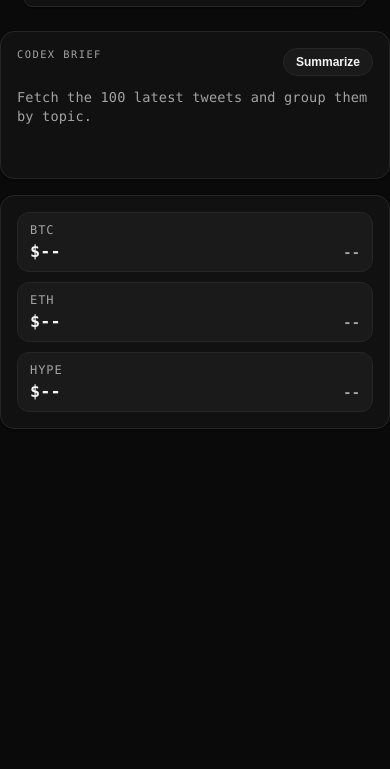
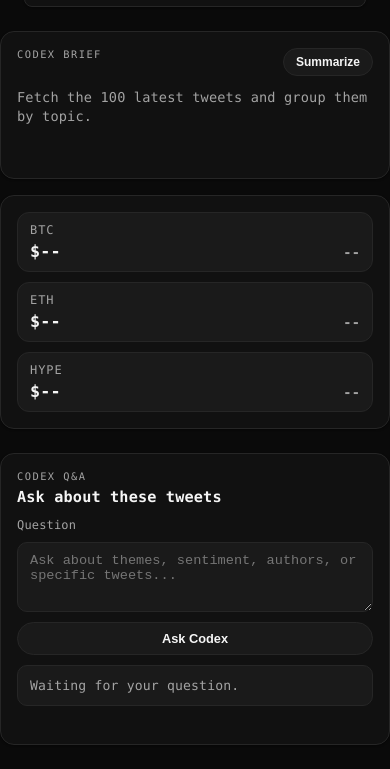
Before and after one commit to fightingentropy/bird-eye, a website: page public/index.html in a window 390 px wide. Shown: the part 428-1197 px from the top of the page. Before the commit the page ends 881 px from the top, so only its background shows below. Drawn offline with Linux system fonts and the light colour scheme; no server answers.

Commit message:
Add chat functionality for asking questions about tweets

```diff
--- a/public/app.js
+++ b/public/app.js
@@ -17,6 +17,10 @@ const summaryListEl = document.querySelector('[data-summary-list]');
 const summaryLeadEl = document.querySelector('[data-summary-lead]');
 const summaryStatusEl = document.querySelector('[data-summary-status]');
 const summaryTitleEl = document.querySelector('[data-summary-title]');
+const chatInputEl = document.querySelector('[data-chat-input]');
+const chatAskButton = document.querySelector('[data-chat-ask]');
+const chatAnswerEl = document.querySelector('[data-chat-answer]');
+const chatStatusEl = document.querySelector('[data-chat-status]');
 const priceEls = {
   BTC: document.querySelector('[data-price="BTC"]'),
   ETH: document.querySelector('[data-price="ETH"]'),
@@ -39,6 +43,7 @@ let activeCommand = DEFAULT_COMMAND;
 let currentTweets = [];
 let summaryInFlight = false;
 let activeSummaryFilter = null;
+let chatInFlight = false;
 const LEGACY_COMMANDS = [
   'bird home --following -n 10 --json',
   'bird home -n 10 --json',
@@ -170,6 +175,28 @@ function setSummaryStatus(message) {
   }
 
   summaryStatusEl.textContent = message || '';
+}
+
+function setChatStatus(message) {
+  if (!chatStatusEl) {
+    return;
+  }
+  chatStatusEl.textContent = message || '';
+}
+
+function setChatLoading(isLoading) {
+  if (!chatAskButton) {
+    return;
+  }
+  chatAskButton.disabled = isLoading;
+  chatAskButton.setAttribute('aria-busy', isLoading ? 'true' : 'false');
+}
+
+function setChatAnswer(message) {
+  if (!chatAnswerEl) {
+    return;
+  }
+  chatAnswerEl.textContent = message || '';
 }
 
 function setSummaryLoading(isLoading) {
@@ -452,6 +479,16 @@ async function getSummaryTweets() {
   return currentTweets.slice(0, 100);
 }
 
+async function getChatTweets() {
+  if (!Array.isArray(currentTweets) || currentTweets.length === 0) {
+    throw new Error('No tweets are loaded yet.');
+  }
+  if (currentTweets.length < 100) {
+    throw new Error('Load 100 tweets in the feed before asking questions.');
+  }
+  return currentTweets.slice(0, 100);
+}
+
 async function fetchSummary({ silent = false } = {}) {
   if (summaryInFlight) {
     return;
@@ -491,6 +528,42 @@ async function fetchSummary({ silent = false } = {}) {
   } finally {
     setSummaryLoading(false);
     summaryInFlight = false;
+  }
+}
+
+async function askChatQuestion(question) {
+  if (chatInFlight) {
+    return;
+  }
+  const trimmed = question ? question.trim() : '';
+  if (!trimmed) {
+    setChatStatus('Enter a question to ask Codex.');
+    return;
+  }
+
+  chatInFlight = true;
+  setChatLoading(true);
+  setChatStatus('Asking Codex about the latest tweets...');
+
+  try {
+    const tweets = await getChatTweets();
+    const response = await fetch('/api/tweet-chat', {
+      method: 'POST',
+      headers: { 'Content-Type': 'application/json' },
+      body: JSON.stringify({ question: trimmed, tweets })
+    });
+    const payload = await response.json();
+    if (!response.ok) {
+      throw new Error(payload && payload.error ? payload.error : 'Chat request failed.');
+    }
+    setChatAnswer(payload.answer || 'No answer returned.');
+    setChatStatus('Answered.');
+  } catch (error) {
+    setChatAnswer('Answer failed. Try again.');
+    setChatStatus(error && error.message ? error.message : 'Chat failed.');
+  } finally {
+    setChatLoading(false);
+    chatInFlight = false;
   }
 }
 
@@ -866,6 +939,19 @@ if (searchInput) {
 if (summaryButton) {
   summaryButton.addEventListener('click', () => fetchSummary());
 }
+if (chatAskButton) {
+  chatAskButton.addEventListener('click', () => {
+    askChatQuestion(chatInputEl ? chatInputEl.value : '');
+  });
+}
+if (chatInputEl) {
+  chatInputEl.addEventListener('keydown', (event) => {
+    if (event.key === 'Enter' && !event.shiftKey) {
+      event.preventDefault();
+      askChatQuestion(chatInputEl.value);
+    }
+  });
+}
 
 const storedCommand = localStorage.getItem(STORAGE_KEY);
 let legacyCommandDetected = false;
--- a/public/index.html
+++ b/public/index.html
@@ -118,6 +118,28 @@
       </div>
     </aside>
 
+    <aside class="chat-rail" aria-label="Ask Codex about the feed">
+      <div class="chat-header">
+        <div>
+          <div class="chat-kicker">Codex Q&A</div>
+          <h3>Ask about these tweets</h3>
+        </div>
+      </div>
+      <div class="chat-body">
+        <label class="chat-label" for="chatInput">Question</label>
+        <textarea
+          id="chatInput"
+          class="chat-input"
+          rows="3"
+          placeholder="Ask about themes, sentiment, authors, or specific tweets..."
+          data-chat-input
+        ></textarea>
+        <button class="chat-button" type="button" data-chat-ask>Ask Codex</button>
+        <div class="chat-answer" data-chat-answer>Waiting for your question.</div>
+        <div class="chat-status" data-chat-status></div>
+      </div>
+    </aside>
+
     <script src="app.js"></script>
   </body>
 </html>
--- a/public/styles.css
+++ b/public/styles.css
@@ -641,6 +641,107 @@ h1 {
   color: #f97316;
 }
 
+.chat-rail {
+  position: fixed;
+  bottom: clamp(16px, 4vw, 32px);
+  right: clamp(16px, 4vw, 48px);
+  width: min(360px, 90vw);
+  background: var(--surface);
+  border: 1px solid var(--line);
+  border-radius: 14px;
+  padding: 16px;
+  box-shadow: var(--shadow);
+  display: grid;
+  gap: 12px;
+  z-index: 3;
+}
+
+.chat-header {
+  display: flex;
+  align-items: flex-start;
+  justify-content: space-between;
+  gap: 12px;
+}
+
+.chat-kicker {
+  text-transform: uppercase;
+  letter-spacing: 0.14em;
+  font-size: 0.65rem;
+  color: var(--muted);
+}
+
+.chat-header h3 {
+  margin: 6px 0 0;
+  font-size: 0.95rem;
+}
+
+.chat-body {
+  display: grid;
+  gap: 10px;
+}
+
+.chat-label {
+  font-size: 0.75rem;
+  color: var(--muted);
+}
+
+.chat-input {
+  resize: vertical;
+  min-height: 70px;
+  padding: 10px 12px;
+  border-radius: 10px;
+  border: 1px solid var(--line);
+  background: var(--surface-alt);
+  color: var(--ink);
+  font-size: 0.85rem;
+}
+
+.chat-input:focus {
+  outline: 2px solid #f5f5f5;
+  outline-offset: 2px;
+}
+
+.chat-button {
+  appearance: none;
+  border: 1px solid var(--line);
+  background: var(--surface-alt);
+  color: var(--ink);
+  border-radius: 999px;
+  padding: 8px 12px;
+  font-size: 0.8rem;
+  font-weight: 600;
+  cursor: pointer;
+  transition: opacity 0.2s ease;
+}
+
+.chat-button:hover {
+  opacity: 0.85;
+}
+
+.chat-button:disabled {
+  opacity: 0.6;
+  cursor: wait;
+}
+
+.chat-answer {
+  background: var(--surface-alt);
+  border: 1px solid var(--line);
+  border-radius: 10px;
+  padding: 10px 12px;
+  font-size: 0.82rem;
+  color: var(--muted);
+  line-height: 1.45;
+  max-height: 260px;
+  overflow: auto;
+  white-space: pre-wrap;
+}
+
+.chat-status {
+  font-size: 0.75rem;
+  color: var(--muted);
+  min-height: 1em;
+}
+
 .command-note {
   margin: 8px 0 0;
   font-size: 0.85rem;
@@ -828,6 +929,12 @@ h1 {
     width: 100%;
     margin: 0 auto 24px;
   }
+
+  .chat-rail {
+    position: static;
+    width: 100%;
+    margin: 0 auto 24px;
+  }
 }
 
 @media (prefers-reduced-motion: reduce) {
```
